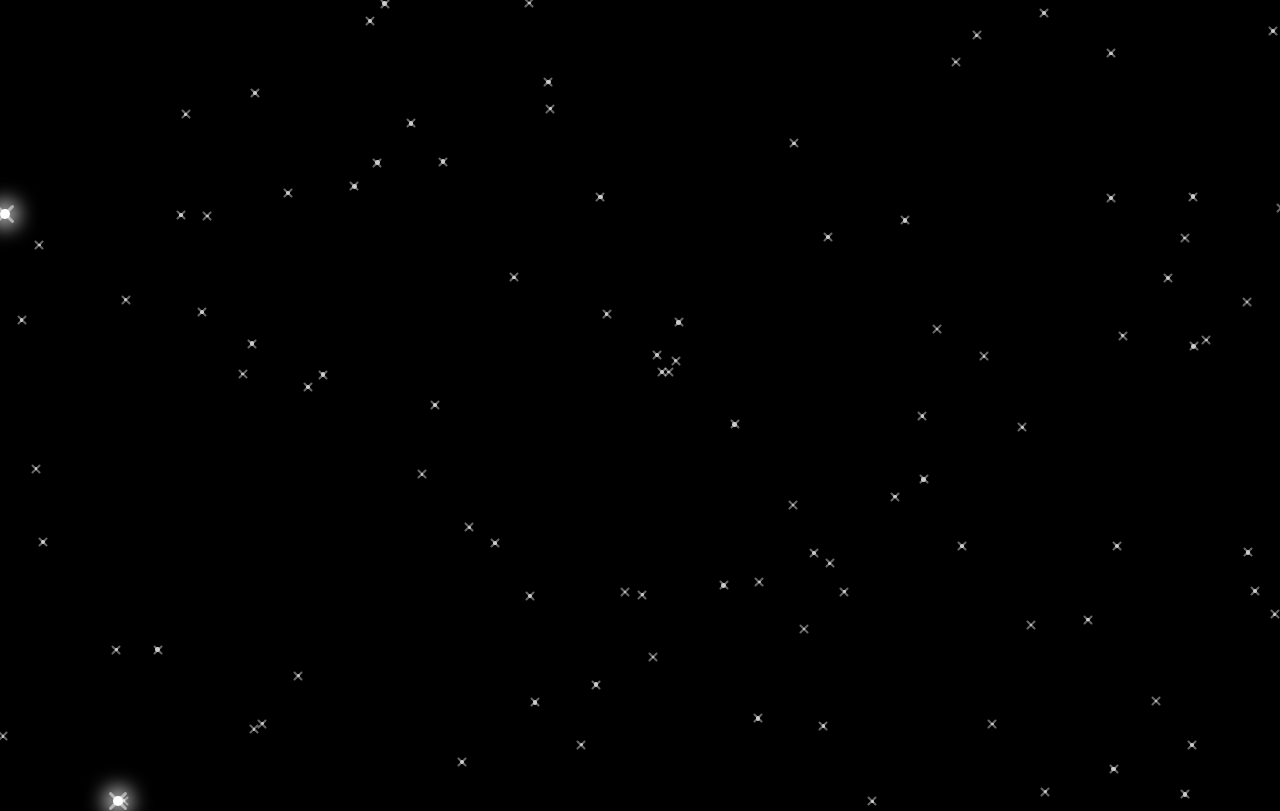
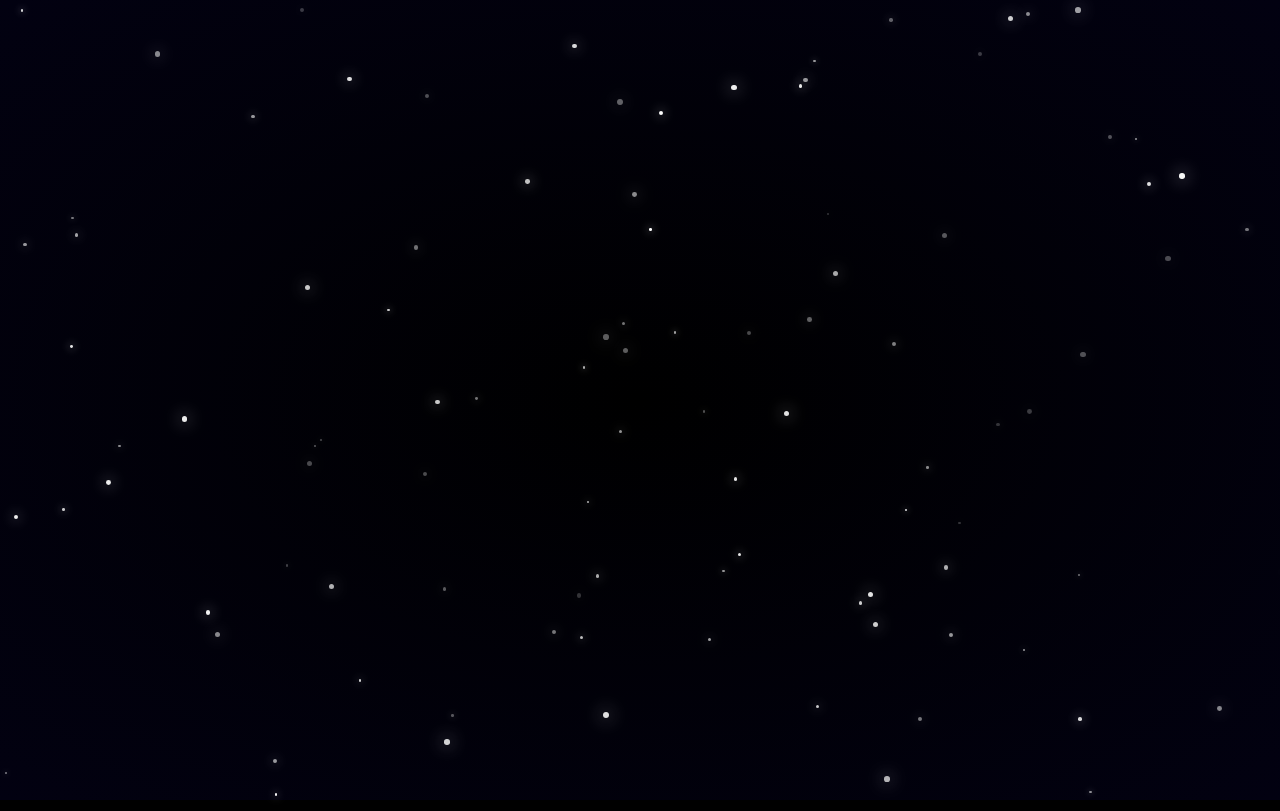
Before and after one commit to A7Spy/S-star-map-E4-FTOAO, a plain HTML site: page index.html in a window 1280 px wide. Drawn offline with Linux system fonts and the light colour scheme.

Commit message:
index.html(E-4)

```diff
--- a/index.html
+++ b/index.html
@@ -7,92 +7,95 @@
     body {
       margin: 0;
       background: black;
+      color: white;
+      font-family: Arial, sans-serif;
       overflow: hidden;
+    }
+    .star-map {
+      position: relative;
+      width: 100vw;
+      height: 100vh;
+      background: radial-gradient(ellipse at center, #000 0%, #020111 100%);
     }
     .star {
       position: absolute;
-      background: white;
       border-radius: 50%;
-      opacity: 0.8;
+      cursor: pointer;
+      transition: transform 0.2s, box-shadow 0.2s;
     }
-    /* تأثير وميض النجمة */
-    .star::before, .star::after {
-      content: '';
+    .star:hover {
+      transform: scale(1.8);
+      box-shadow: 0 0 15px #0ff;
+    }
+    .tooltip {
       position: absolute;
-      top: 50%;
-      left: 50%;
-      background: rgba(255,255,255,0.5);
-      transform: translate(-50%, -50%) rotate(45deg);
-      border-radius: 2px;
-    }
-    .star::before {
-      width: 12px;
-      height: 2px;
-    }
-    .star::after {
-      width: 2px;
-      height: 12px;
-    }
-    /* النجوم الكبيرة */
-    .big-star {
-      width: 10px !important;
-      height: 10px !important;
-      box-shadow: 0 0 20px 8px rgba(255,255,255,0.9);
-      opacity: 1;
-    }
-    .big-star::before {
-      width: 24px;
-      height: 3px;
-    }
-    .big-star::after {
-      width: 3px;
-      height: 24px;
-    }
-    .star:hover::after,
-    .star:hover::before {
-      background: yellow;
+      background: rgba(0, 0, 0, 0.8);
+      color: #fff;
+      padding: 4px 8px;
+      border-radius: 6px;
+      font-size: 14px;
+      white-space: nowrap;
+      pointer-events: none;
+      opacity: 0;
+      transition: opacity 0.2s;
     }
   </style>
 </head>
 <body>
+  <div class="star-map" id="starMap">
+  </div>
+
+  <div class="tooltip" id="tooltip"></div>
+
   <script>
+    const starMap = document.getElementById('starMap');
+    const tooltip = document.getElementById('tooltip');
+
+    // Example star names
     const starNames = [
-      "Sirius","Canopus","Arcturus","Vega","Capella","Rigel","Procyon","Achernar",
-      "Betelgeuse","Hadar","Altair","Acrux","Aldebaran","Antares","Spica","Pollux",
-      "Fomalhaut","Deneb","Mimosa","Regulus","Adhara","Shaula","Castor","Bellatrix",
-      "Elnath","Miaplacidus","Alnilam","Alnair","Alioth","Alnitak","Dubhe","Merak",
-      "Wezen","Sargas","Kaus Australis","Avior","Alhena","Peacock","Mirzam","Polaris",
-      "Menkalinan","Alphard","Rasalhague","Algol","Zubenelgenubi","Markab","Sadalmelik",
-      "Nunki","Denebola","Alsephina","Gacrux"
+      "Altair", "Sirius", "Vega", "Canopus", "Aldebaran", "Capella", "Rigel", "Bellatrix", "Betelgeuse",
+      "Fomalhaut", "Castor", "Pollux", "Spica", "Sadalsuud", "Tarazed", "Procyon", "Deneb", "Alnitak",
+      "Alhena", "Regulus", "Mintaka", "Arcturus", "Zubeneschamali", "Denebola", "Dubhe", "Polaris",
+      "Caph", "Acubens", "Kaus Australis", "Antares", "Thuban", "Sadr", "Alnair", "Alcor", "Mizar",
+      "Algol", "Alpheratz", "Hamal", "Markab", "Enif"
     ];
 
-    function random(min, max) {
-      return Math.random() * (max - min) + min;
+    // Generate many stars with random positions, sizes, brightness
+    for (let i = 0; i < 100; i++) {
+      const star = document.createElement('div');
+      const size = Math.random() * 4 + 2; // star size between 2 and 6 px
+      const brightness = Math.random() * 0.8 + 0.2; // opacity between 0.2 and 1
+
+      star.classList.add('star');
+      star.style.width = size + 'px';
+      star.style.height = size + 'px';
+      star.style.top = Math.random() * 100 + '%';
+      star.style.left = Math.random() * 100 + '%';
+      star.style.background = `rgba(255,255,255,${brightness})`;
+      star.style.boxShadow = `0 0 ${size * 3}px rgba(255,255,255,${brightness})`;
+
+      // assign random name from list
+      const name = starNames[Math.floor(Math.random() * starNames.length)];
+      star.setAttribute('data-name', name);
+
+      starMap.appendChild(star);
     }
 
-    // نعمل 100 نجمة
-    for (let i = 0; i < 100; i++) {
-      const star = document.createElement("div");
-      star.classList.add("star");
+    const stars = document.querySelectorAll('.star');
 
-      // خلي نجمتين كبار مميزين
-      if (i === 10 || i === 50) {
-        star.classList.add("big-star");
-        star.title = starNames[Math.floor(Math.random() * starNames.length)] + " (Giant)";
-      } else {
-        const size = random(2, 5);
-        star.style.width = `${size}px`;
-        star.style.height = `${size}px`;
-        star.style.left = `${random(0, window.innerWidth)}px`;
-        star.style.top = `${random(0, window.innerHeight)}px`;
-        star.title = starNames[Math.floor(Math.random() * starNames.length)];
-      }
-
-      star.style.left = `${random(0, window.innerWidth)}px`;
-      star.style.top = `${random(0, window.innerHeight)}px`;
-
-      document.body.appendChild(star);
-    }
+    stars.forEach(star => {
+      star.addEventListener('mouseenter', e => {
+        tooltip.textContent = star.getAttribute('data-name');
+        tooltip.style.opacity = 1;
+      });
+      star.addEventListener('mousemove', e => {
+        tooltip.style.top = (e.pageY + 15) + 'px';
+        tooltip.style.left = (e.pageX + 15) + 'px';
+      });
+      star.addEventListener('mouseleave', () => {
+        tooltip.style.opacity = 0;
+      });
+    });
   </script>
 </body>
 </html>
```
